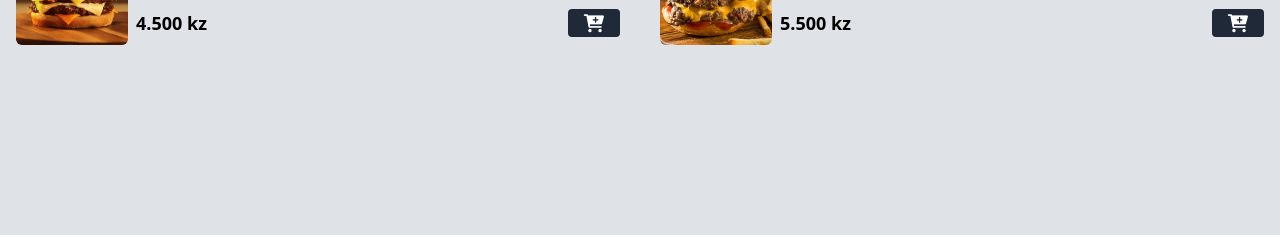
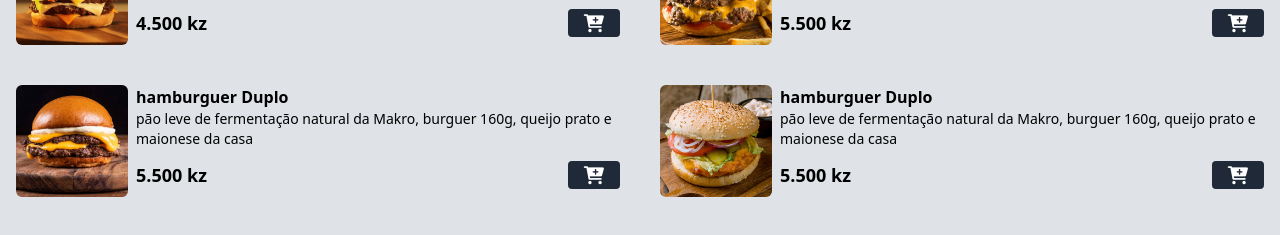
Before and after one commit to curioussdev/cardapio-online, a website: page index.html in a window 1280 px wide. Shown: the part 723-958 px from the top of the page. Before the commit the page ends 832 px from the top, so only its background shows below. Drawn offline with nearby package versions, Linux system fonts and the light colour scheme.

Commit message:
add items

```diff
--- a/index.html
+++ b/index.html
@@ -120,6 +120,64 @@
 
             <!--FIM PRODUTO ITEM-->
 
+             <!--PRODUTO ITEM-->
+
+             <div class="flex gap-2">
+                <img
+                    src="./assets/rest/hamb-3.png"
+                    alt="hamburguer Duplo"
+                    class="w-28 h-28 rounded-md hover:scale-105 hover:-rotate-2 duration-150"
+                >
+
+                <div>
+                    <p class="font-bold">hamburguer Duplo</p>
+                    <p class="text-sm">pão leve de fermentação natural da Makro, burguer 160g,
+                        queijo prato e maionese da casa</p>
+
+                        <div class="flex items-center gap-2 justify-between mt-3">
+                            <p class="font-bold text-lg">5.500 kz</p>
+                            <button
+                            class="bg-gray-800 px-4 rounded addToCartBtn"
+                            data-name="hamburguer Duplo"
+                            data-price="5.500"
+                            >
+                                <i class="fa fa-cart-plus text-lg text-white"></i>
+                            </button>
+                        </div>
+                </div>
+            </div>
+
+            <!--FIM PRODUTO ITEM-->
+
+             <!--PRODUTO ITEM-->
+
+             <div class="flex gap-2">
+                <img
+                    src="./assets/rest/hamb-4.png"
+                    alt="hamburguer Duplo"
+                    class="w-28 h-28 rounded-md hover:scale-105 hover:-rotate-2 duration-150"
+                >
+
+                <div>
+                    <p class="font-bold">hamburguer Duplo</p>
+                    <p class="text-sm">pão leve de fermentação natural da Makro, burguer 160g,
+                        queijo prato e maionese da casa</p>
+
+                        <div class="flex items-center gap-2 justify-between mt-3">
+                            <p class="font-bold text-lg">5.500 kz</p>
+                            <button
+                            class="bg-gray-800 px-4 rounded addToCartBtn"
+                            data-name="hamburguer Duplo"
+                            data-price="5.500"
+                            >
+                                <i class="fa fa-cart-plus text-lg text-white"></i>
+                            </button>
+                        </div>
+                </div>
+            </div>
+
+            <!--FIM PRODUTO ITEM-->
+
         </main>
     </div>
 
```
